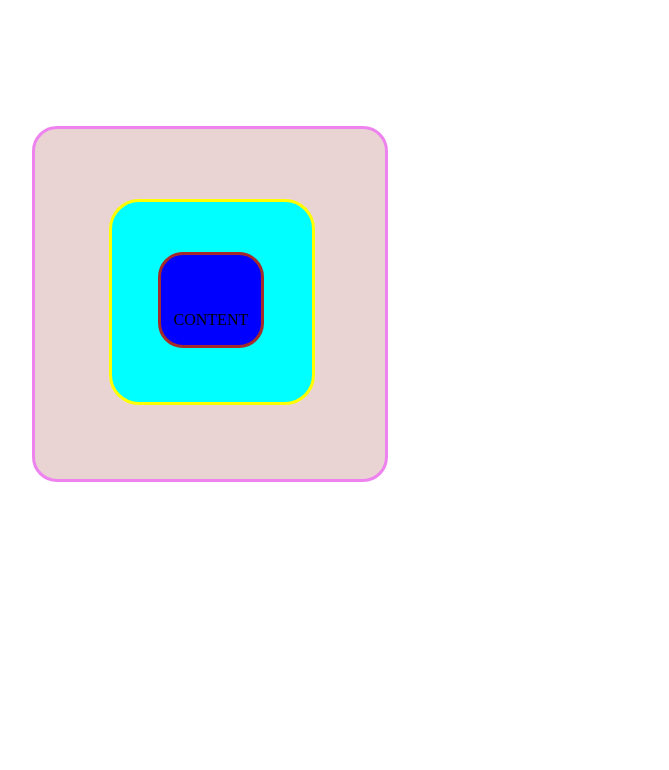
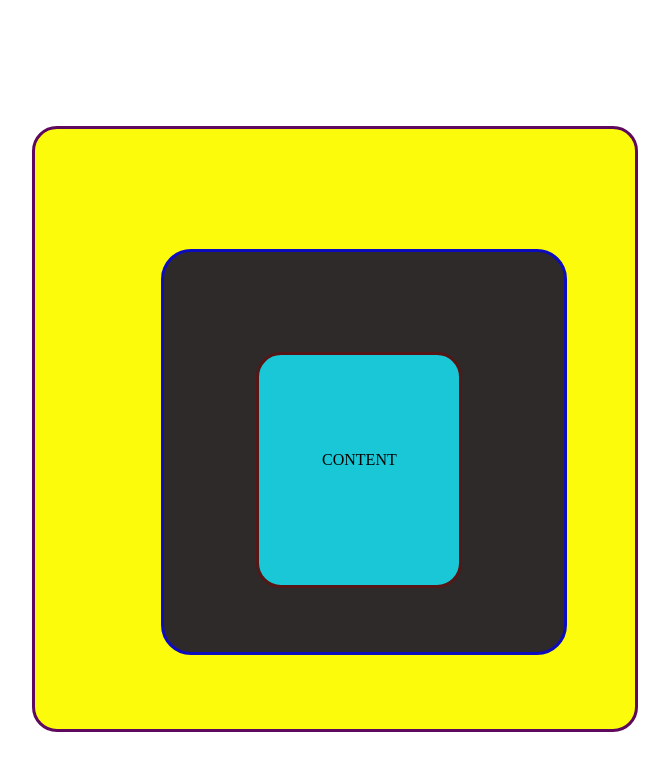
Before and after one commit to Ashly-Ochwada/Padding, a plain HTML site: page index.html in a window 1280 px wide. Shown: the whole page, without its empty margins (418-1087 px from the left). Drawn offline with Linux system fonts and the light colour scheme.

Commit message:
make changes

```diff
--- a/style.css
+++ b/style.css
@@ -1,28 +1,28 @@
 .padding1{
-    background-color: rgb(233, 211, 211);
-    border: 3px solid rgb(238, 130, 238);
-    width: 350px;
-    height: 350px;
+    background-color: rgb(251, 251, 11);
+    border: 3px solid rgb(94, 8, 94);
+    width: 600px;
+    height: 600px;
     margin-left: 35%;
     margin-top: 10%;
     border-radius: 25px;
 
 }
 .padding2{
-    background-color: aqua;
-    border: 3px solid yellow;
-    width: 200px;
-    height: 200px;
+    background-color: rgb(46, 42, 42);
+    border: 3px solid rgb(12, 12, 190);
+    width: 400px;
+    height: 400px;
     margin-top: 20%;
     margin-left: 21%;
     border-radius: 30px;
 
 }
 .padding3{
-    background-color: blue;
-    border: 3px solid brown;
-    width: 100px;
-    height: 50px;
+    background-color: rgb(25, 199, 215);
+    border: 3px solid rgb(85, 22, 22);
+    width: 200px;
+    height: 150px;
     text-align: center;
     padding-top: 20%;
     margin-left: 23%;
```
